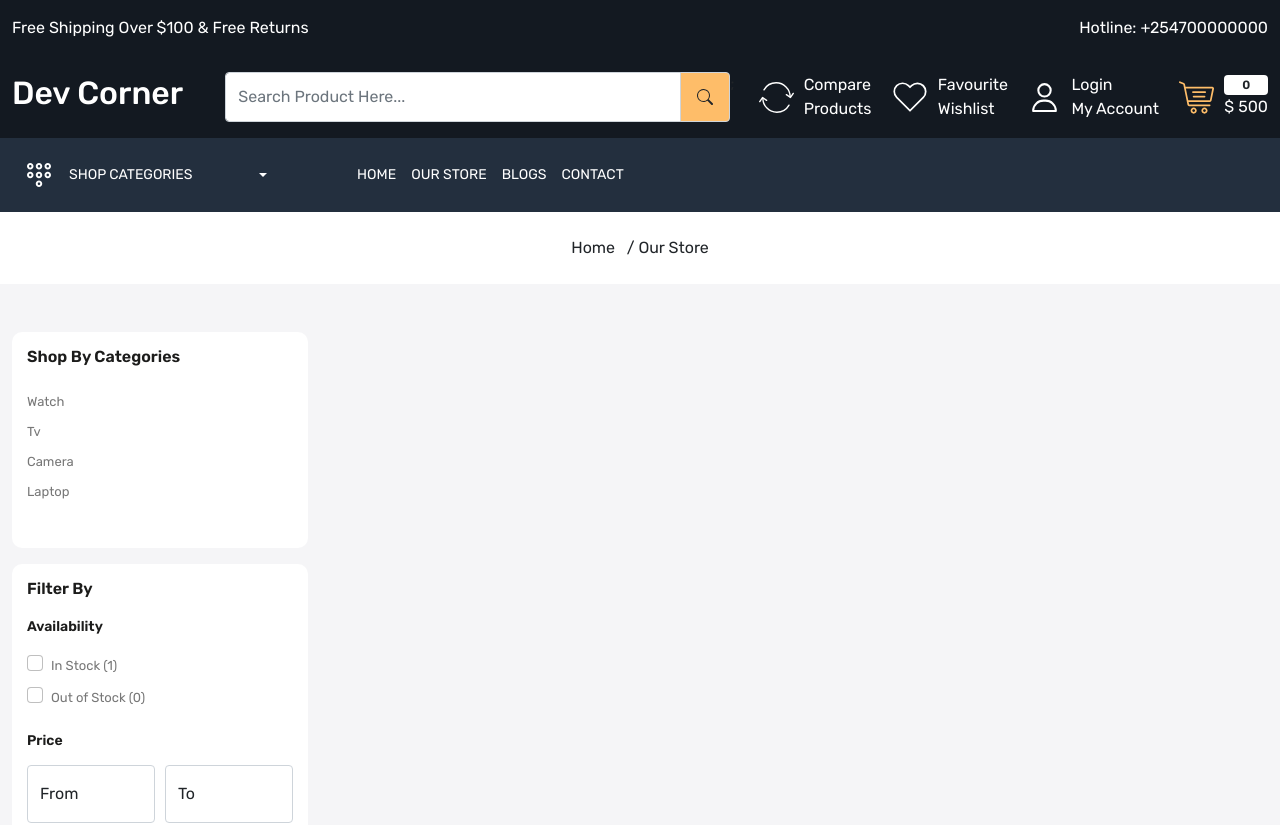
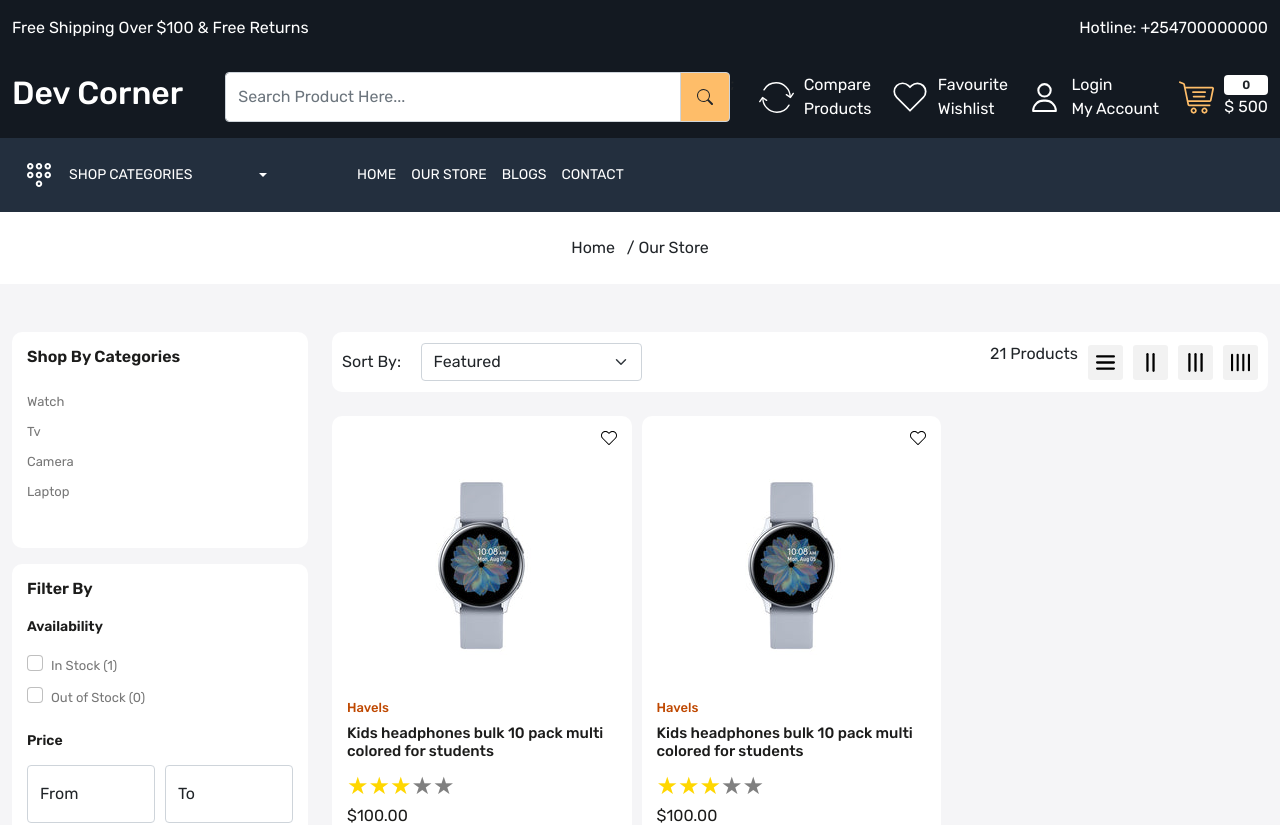
Before and after one commit to CynthiaKamau/ecommerce-react-frontend, a React (Create React App) app: page /store in a window 1280 px wide. Shown: the top 825 px of the page. Built offline with nearby package versions, Linux system fonts and the light colour scheme.

Commit message:
Added blog section

```diff
--- a/src/App.css
+++ b/src/App.css
@@ -293,6 +293,21 @@
   color: var(--color-777777)
 }
 
+.single-blog-card a {
+  font-size: 18px;
+  color: var(--color-777777);
+  margin-bottom: 20px;
+}
+.single-blog-card h3 {
+  font-size: 24px;
+  font-weight: 600;
+  color: var(--color-1c1c1b);
+}
+.single-blog-card p {
+  color: var(--color-777777);
+  font-size: 14px;
+}
+
 /* Blog part Ends */
 
 
@@ -339,6 +354,12 @@
 .product-card .product-details p.price {
   color: var(--color-1c1c1b);
   font-size: 16px
+}
+
+.product-card p.description {
+  font-size: 13px;
+  color: var(--color-777777);
+  margin-right: 20px;
 }
 
 .action-bar {
@@ -459,4 +480,83 @@
 .random-products:first-child {
   border-bottom: 1px solid var(--color-ededed);
 }
-/* Our Store */
+
+.filter-sort-grid {
+  padding: 10px;
+  background-color: white;
+  border-radius: 10px;
+}
+
+.grid img {
+  width: 35px;
+  height: 35px;
+  background-color: #f2f2f2;
+  padding: 8px;
+  border-radius: 3px;
+  cursor: pointer;
+}
+.gr-12 {
+  width: 100%;
+}
+.gr-6 {
+  width: 49%;
+}
+.gr-4 {
+  width: 32%;
+}
+.gr-3 {
+  width: 24%;
+}
+.gr-12 .product-card {
+  display: flex;
+  gap: 20px;
+}
+.gr-6 .product-image {
+  width: 100%;
+}
+.gr-6 .product-image img {
+  margin: auto;
+  display: block;
+}
+.gr-12 .product-card .product-image {
+  width: 270px;
+}
+.gr-12 .product-card .product-image {
+  height: auto;
+}
+.gr-12 .action-bar {
+  top: 17%;
+}
+/* Our store ends here */
+
+/* Contact Page */
+.contact-inner-wrapper {
+  padding: 30px 20px;
+  border-radius: 15px;
+  background-color: white;
+  gap: 15px;
+}
+.contact-inner-wrapper > div {
+  width: 48%;
+}
+.contact-title {
+  font-size: 26px;
+  font-weight: 500;
+  line-height: 35px;
+  text-align: left;
+}
+.contact-inner-wrapper form .form-control {
+  background-color: var(--color-f5f5f7);
+  border-radius: 10px;
+  border-color: transparent;
+  padding: 10px;
+}
+.contact-inner-wrapper ul {
+  list-style: none;
+}
+.contact-inner-wrapper address,
+.contact-inner-wrapper a,
+.contact-inner-wrapper p {
+  color: var(--color-777777);
+}
+/* Contact Page ends */
--- a/src/App.js
+++ b/src/App.js
@@ -5,6 +5,7 @@
 import { About } from "./pages/About";
 import { Contact } from "./pages/Contact";
 import OurStore from "./pages/OurStore";
+import Blog from "./pages/Blog";
 
 function App() {
   return (
@@ -16,6 +17,7 @@
             <Route path="about" element={<About />} />
             <Route path="contact" element={<Contact />} />
             <Route path="store" element={<OurStore />} />
+            <Route path="blog" element={<Blog />} />
           </Route>
         </Routes>
       </BrowserRouter>
--- a/src/components/Header.js
+++ b/src/components/Header.js
@@ -141,7 +141,7 @@
                 <div className="d-flex align-items-center gap-15">
                   <NavLink to="/">Home</NavLink>
                   <NavLink to="/store">Our Store</NavLink>
-                  <NavLink to="/">Blogs</NavLink>
+                  <NavLink to="/blog">Blogs</NavLink>
                   <NavLink to="/">Contact</NavLink>
                 </div>
               </div>
--- a/src/components/ProductCard.js
+++ b/src/components/ProductCard.js
@@ -1,16 +1,30 @@
 import React from "react";
 import ReactStars from "react-rating-stars-component";
-import { Link } from "react-router-dom";
+import { Link, useLocation } from "react-router-dom";
 
-const ProductCard = () => {
+const ProductCard = (props) => {
+  const { grid } = props;
+  let location = useLocation();
+
   return (
-    <div className="col-3">
+    <>
+      <div
+        className={`col-3 ${
+          location.pathname === "/store" ? `gr-${grid}` : "col-3"
+        }`}
+      >
         <Link to="" className="product-card position-relative">
           <div className="wishlist-icon position-absolute">
-            <Link to=""><img src="images/wish.svg" alt="wishlist" /></Link>
+            <Link to="">
+              <img src="images/wish.svg" alt="wishlist" />
+            </Link>
           </div>
           <div className="product-image">
-          <img src="images/watch.jpg" className="img-fluid" alt="productimage" />
+            <img
+              src="images/watch.jpg"
+              className="img-fluid"
+              alt="productimage"
+            />
             <img src="images/watch-1.avif" alt="productimage" />
           </div>
           <div className="product-details">
@@ -25,6 +39,12 @@
               value={3}
               edit={false}
             />
+            <p className={`description ${grid === 12 ? "d-block" : "d-none"}`}>
+              At vero eos et accusamus et iusto odio dignissimos ducimus qui
+              blanditiis praesentium voluptatum deleniti atque corrupti quos
+              dolores et quas molestias excepturi sint occaecati cupiditate non
+              provident, similique sunt...
+            </p>
             <p className="price">$100.00</p>
           </div>
           <div className="action-bar position-absolute">
@@ -42,6 +62,61 @@
           </div>
         </Link>
       </div>
+      <div
+        className={`col-3 ${
+          location.pathname === "/store" ? `gr-${grid}` : "col-3"
+        }`}
+      >
+        <Link to="" className="product-card position-relative">
+          <div className="wishlist-icon position-absolute">
+            <Link to="">
+              <img src="images/wish.svg" alt="wishlist" />
+            </Link>
+          </div>
+          <div className="product-image">
+            <img
+              src="images/watch.jpg"
+              className="img-fluid"
+              alt="productimage"
+            />
+            <img src="images/watch-1.avif" alt="productimage" />
+          </div>
+          <div className="product-details">
+            <h6 className="brand">Havels</h6>
+            <h5 className="product-title">
+              Kids headphones bulk 10 pack multi colored for students
+            </h5>
+            <ReactStars
+              count={5}
+              size={24}
+              activeColor="#ffd700"
+              value={3}
+              edit={false}
+            />
+            <p className={`description ${grid === 12 ? "d-block" : "d-none"}`}>
+              At vero eos et accusamus et iusto odio dignissimos ducimus qui
+              blanditiis praesentium voluptatum deleniti atque corrupti quos
+              dolores et quas molestias excepturi sint occaecati cupiditate non
+              provident, similique sunt...
+            </p>
+            <p className="price">$100.00</p>
+          </div>
+          <div className="action-bar position-absolute">
+            <div className="d-flex flex-column gap-15">
+              <Link to="">
+                <img src="images/add-cart.svg" alt="addcart" />
+              </Link>
+              <Link to="">
+                <img src="images/view.svg" alt="view" />
+              </Link>
+              <Link to="">
+                <img src="images/prodcompare.svg" alt="compare" />
+              </Link>
+            </div>
+          </div>
+        </Link>
+      </div>
+    </>
   );
 };
 
--- a/src/pages/OurStore.js
+++ b/src/pages/OurStore.js
@@ -1,9 +1,12 @@
-import React from "react";
+import React, { useState } from "react";
 import BreadCrumb from "../components/BreadCrumb";
 import Meta from "../components/Meta";
 import ReactStars from "react-rating-stars-component";
+import ProductCard from "../components/ProductCard";
 
 const OurStore = () => {
+  const [grid, setGrid] = useState(4);
+
   return (
     <div>
       <Meta title={"Our Store"} />
@@ -92,12 +95,26 @@
                   <h5 className="sub-title">Size</h5>
                   <div>
                     <div className="form-check">
-                      <input className="form-check-input" type="checkbox" value="" id="color-1" />
-                      <label className="form-check-label" htmlFor="color-2">S (2)</label>
+                      <input
+                        className="form-check-input"
+                        type="checkbox"
+                        value=""
+                        id="color-1"
+                      />
+                      <label className="form-check-label" htmlFor="color-2">
+                        S (2)
+                      </label>
                     </div>
                     <div className="form-check">
-                      <input className="form-check-input" type="checkbox" value="" id="color-1" />
-                      <label className="form-check-label" htmlFor="color-2">M (2)</label>
+                      <input
+                        className="form-check-input"
+                        type="checkbox"
+                        value=""
+                        id="color-1"
+                      />
+                      <label className="form-check-label" htmlFor="color-2">
+                        M (2)
+                      </label>
                     </div>
                   </div>
                 </div>
@@ -106,13 +123,27 @@
                 <h3 className="filter-title">Product Tags</h3>
                 <div>
                   <div className="product-tags d-flex flex-wrap align-items-center gap-10">
-                      <span className="badge bg-light text-secondary rounded-3 py-2 px-3">Headphone</span>
-                      <span className="badge bg-light text-secondary rounded-3 py-2 px-3">Laptop</span>
-                      <span className="badge bg-light text-secondary rounded-3 py-2 px-3">Mobile</span>
-                      <span className="badge bg-light text-secondary rounded-3 py-2 px-3">Wire</span>
-                      <span className="badge bg-light text-secondary rounded-3 py-2 px-3">Tablet</span>
-                      <span className="badge bg-light text-secondary rounded-3 py-2 px-3">Vivo</span>
-                      <span className="badge bg-light text-secondary rounded-3 py-2 px-3">Oppo</span>
+                    <span className="badge bg-light text-secondary rounded-3 py-2 px-3">
+                      Headphone
+                    </span>
+                    <span className="badge bg-light text-secondary rounded-3 py-2 px-3">
+                      Laptop
+                    </span>
+                    <span className="badge bg-light text-secondary rounded-3 py-2 px-3">
+                      Mobile
+                    </span>
+                    <span className="badge bg-light text-secondary rounded-3 py-2 px-3">
+                      Wire
+                    </span>
+                    <span className="badge bg-light text-secondary rounded-3 py-2 px-3">
+                      Tablet
+                    </span>
+                    <span className="badge bg-light text-secondary rounded-3 py-2 px-3">
+                      Vivo
+                    </span>
+                    <span className="badge bg-light text-secondary rounded-3 py-2 px-3">
+                      Oppo
+                    </span>
                   </div>
                 </div>
               </div>
@@ -121,10 +152,16 @@
                 <div>
                   <div className="random-products d-flex mb-3">
                     <div className="w-50">
-                      <img src="images/watch.jpg" className="img-fluid" alt="watch" />
+                      <img
+                        src="images/watch.jpg"
+                        className="img-fluid"
+                        alt="watch"
+                      />
                     </div>
                     <div className="w-50">
-                      <h5>Kids headphones bulk 10 pack multi colored for students</h5>
+                      <h5>
+                        Kids headphones bulk 10 pack multi colored for students
+                      </h5>
                       <ReactStars
                         count={5}
                         size={24}
@@ -137,10 +174,16 @@
                   </div>
                   <div className="random-products d-flex mb-3">
                     <div className="w-50">
-                      <img src="images/watch.jpg" className="img-fluid" alt="watch" />
+                      <img
+                        src="images/watch.jpg"
+                        className="img-fluid"
+                        alt="watch"
+                      />
                     </div>
                     <div className="w-50">
-                      <h5>Kids headphones bulk 10 pack multi colored for students</h5>
+                      <h5>
+                        Kids headphones bulk 10 pack multi colored for students
+                      </h5>
                       <ReactStars
                         count={5}
                         size={24}
@@ -154,7 +197,71 @@
                 </div>
               </div>
             </div>
-            <div className="col-9"></div>
+            <div className="col-9">
+              <div className="filter-sort-grid mb-4">
+                <div className="d-flex justify-content-between align-items-center">
+                  <div className="d-flex align-items-center gap-10">
+                    <p className="mb-0 d-block" style={{ "width" : "100px"}}>Sort By:</p>
+                    <select
+                      name="sortBy"
+                      className="form-control form-select"
+                      id=""
+                    >
+                      <option value="manual">Featured</option>
+                      <option value="best-selling">Best selling</option>
+                      <option value="title-ascending">
+                        Alphabetically, A-Z
+                      </option>
+                      <option value="title-descending">
+                        Alphabetically, Z-A
+                      </option>
+                      <option value="price-ascending">
+                        Price, low to high
+                      </option>
+                      <option value="price-descending">
+                        Price, high to low
+                      </option>
+                      <option value="created-ascending">
+                        Date, old to new
+                      </option>
+                      <option value="created-descending">
+                        Date, new to old
+                      </option>
+                    </select>
+                  </div>
+                  <div className="d-flex align-items-center gap-10">
+                    <p className="totalproducts">21 Products</p>
+                    <div className="d-flex gap-10 align-items-center grid">
+                      <img onClick={() => setGrid(4)}
+                        src="images/gr.svg"
+                        className="d-block img-fluid"
+                        alt="grid"
+                      />
+                      <img onClick={() => setGrid(3)}
+                        src="images/gr2.svg"
+                        className="d-block img-fluid"
+                        alt="grid"
+                      />
+                      <img onClick={() => setGrid(2)}
+                        src="images/gr3.svg"
+                        className="d-block img-fluid"
+                        alt="grid"
+                      />
+                      <img onClick={() => setGrid(12)}
+                        src="images/gr4.svg"
+                        className="d-block img-fluid"
+                        alt="grid"
+                      />
+                    </div>
+                  </div>
+                </div>
+              </div>
+              <div className="products-list pb-5">
+                <div className="d-flex gap-10 flex-wrap">
+                  <ProductCard grid={grid} />
+                </div>
+              </div>
+            </div>
           </div>
         </div>
       </div>
```
Also changed, not shown: src/components/BlogCard.js (+4 -6 lines), src/components/Container.js (added, +11 -0 lines), src/pages/Blog.js (added, +49 -0 lines). Lines whose indentation alone changed are shown as unchanged.
